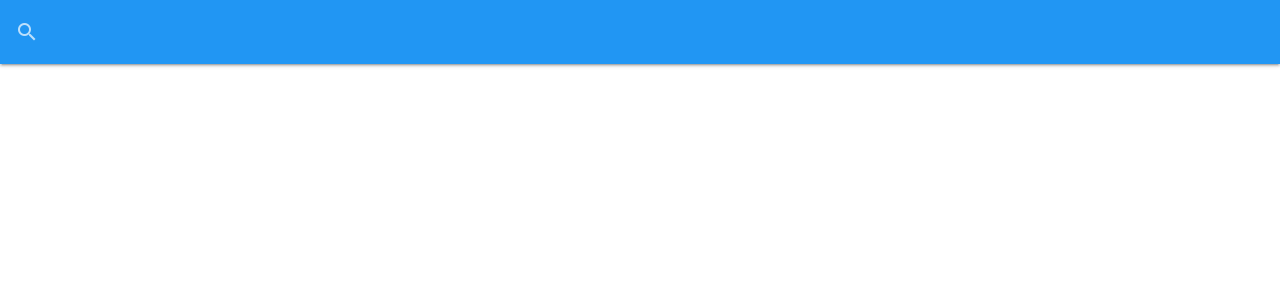
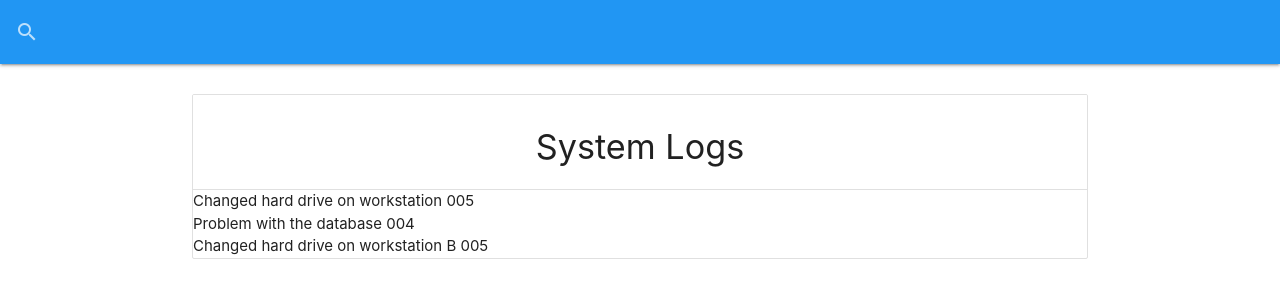
Before and after one commit to Grodriggues/it-logger, a React (Create React App) app in the folder client/: page / in a window 1280 px wide. Shown: the top 300 px of the page. Built offline with nearby package versions, Linux system fonts and the light colour scheme; data requests are answered from the project's data file.

Commit message:
general commits

```diff
--- a/client/package.json
+++ b/client/package.json
@@ -16,7 +16,7 @@
     "build": "react-scripts build",
     "test": "react-scripts test",
     "eject": "react-scripts eject",
-    "json-server": "json-server --watch db.json --port 3001",
+    "json-server": "json-server --watch db.json --port 3002",
     "dev": "concurrently \"npm start\" \"npm run json-server\""
   },
   "eslintConfig": {
@@ -38,5 +38,5 @@
     "concurrently": "^5.1.0",
     "json-server": "^0.16.1"
   },
-  "proxy":"http://localhost:3001"
+  "proxy": "http://localhost:3002"
 }
--- a/client/src/App.js
+++ b/client/src/App.js
@@ -1,6 +1,8 @@
 import React, { useEffect, Fragment } from "react";
 import M from "materialize-css/dist/js/materialize.min.js";
 import "./App.css";
+//Logs
+import Logs from "./components/logs/Logs";
 
 //Layout components
 import SearchBar from "./components/layouts/SearchBar";
@@ -12,6 +14,9 @@ function App() {
   return (
     <Fragment>
       <SearchBar />
+      <div className="container">
+        <Logs />
+      </div>
     </Fragment>
   );
 }
--- a/client/src/components/logs/Logs.js
+++ b/client/src/components/logs/Logs.js
@@ -4,12 +4,36 @@ function Logs() {
   const [logs, setLogs] = useState([]);
   const [loading, setLoading] = useState(false);
 
+  useEffect(() => {
+    getLogs();
+  }, []);
+
   const getLogs = async () => {
     setLoading(true);
     const res = await fetch("/logs");
+    console.log("to aqui", res);
+    const data = await res.json();
+
+    setLogs(data);
+    setLoading(false);
   };
 
-  return <div></div>;
+  if (loading) {
+    return <h3>Loading..</h3>;
+  }
+
+  return (
+    <ul className="collection with-header">
+      <li className="collection-header">
+        <h4 className="center">System Logs</h4>
+      </li>
+      {!loading && logs.length === 0 ? (
+        <p>No logs</p>
+      ) : (
+        logs.map(log => <li>{log.message}</li>)
+      )}
+    </ul>
+  );
 }
 
 export default Logs;
```
